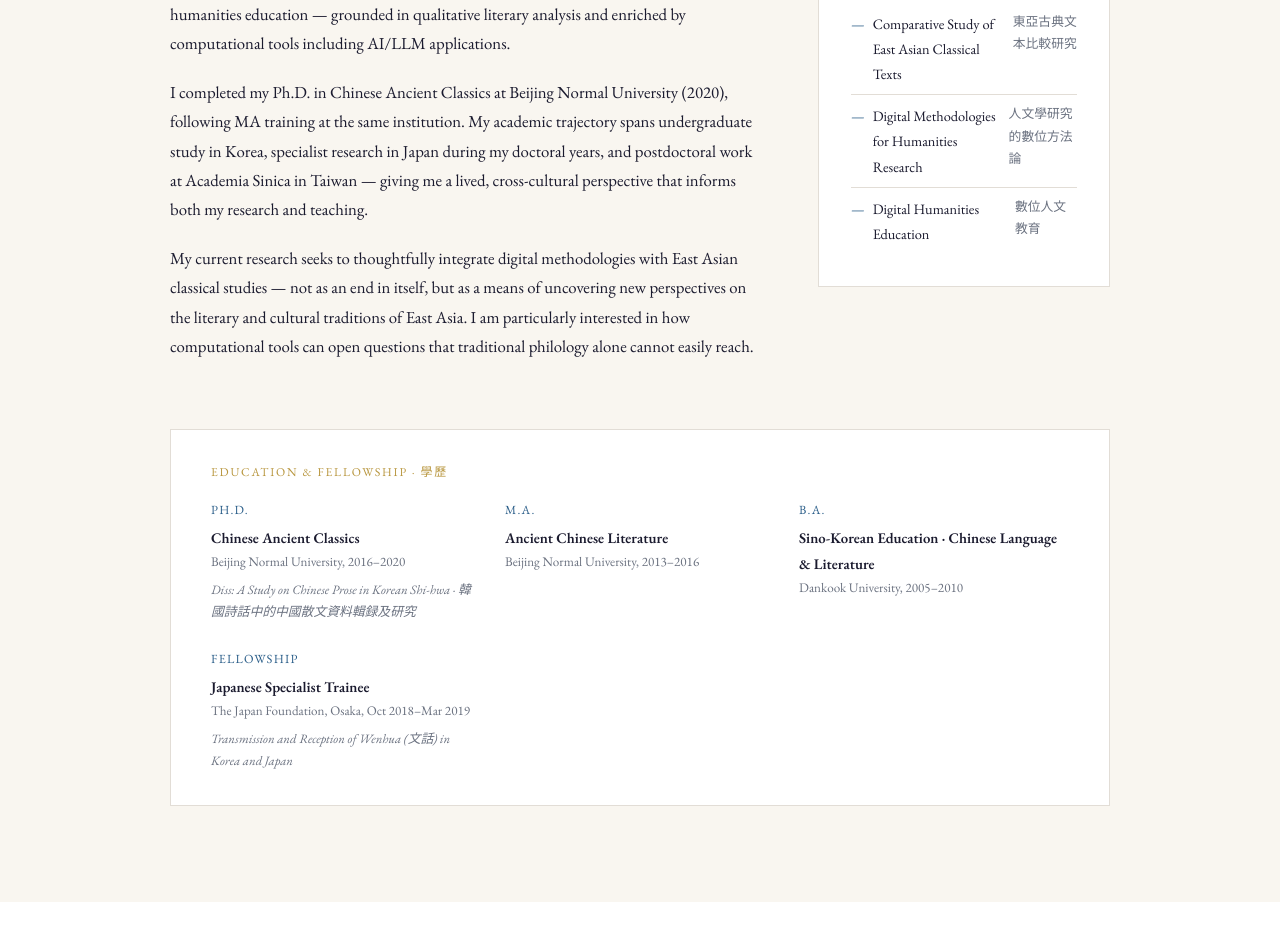
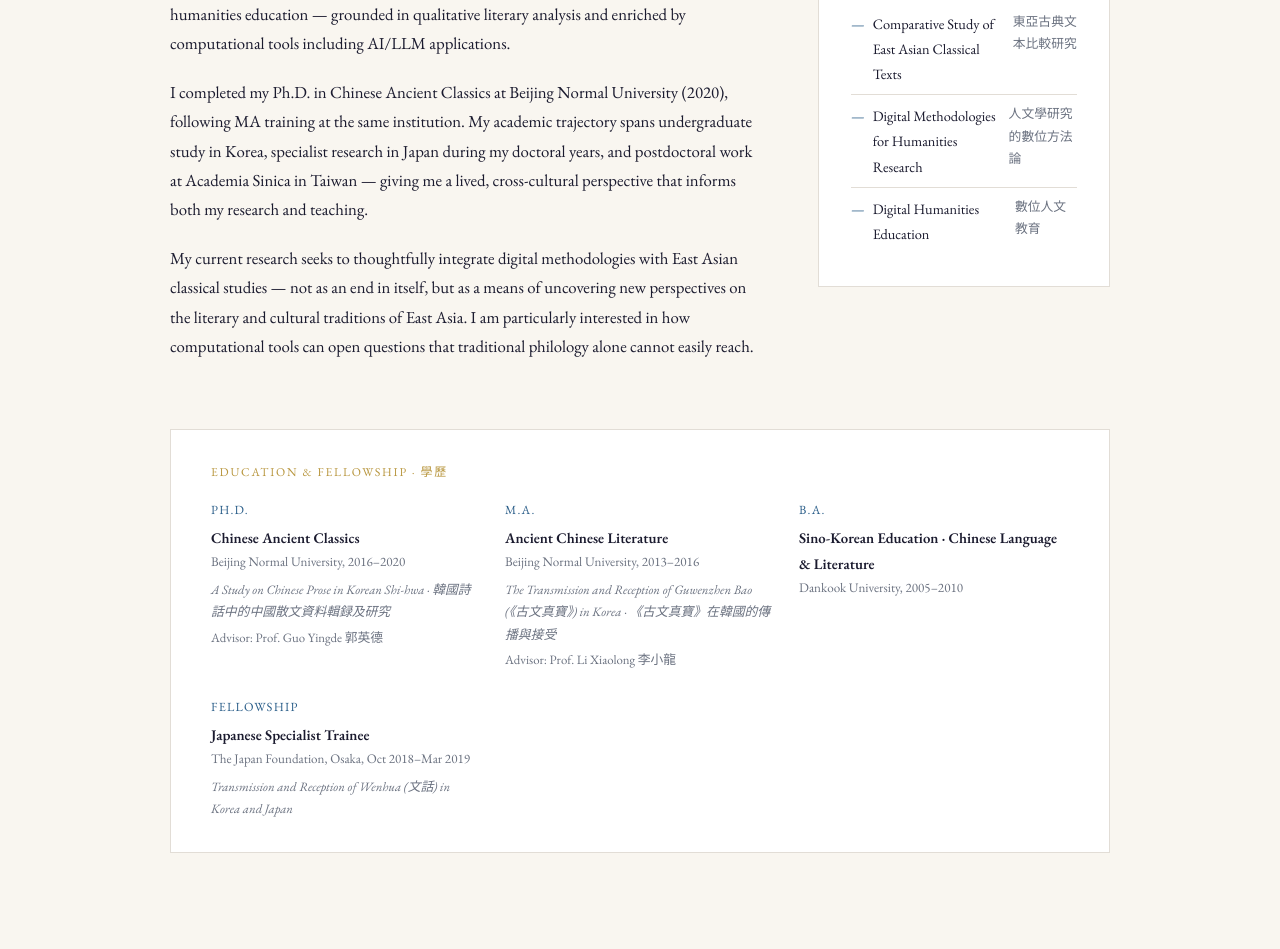
Before and after one commit to Jiyeon-Irenea-Choi/jiyeon-irenea-choi.github.io, a plain HTML site: page index.html in a window 1280 px wide. Shown: the part 1111-2060 px from the top of the page. Drawn offline with nearby package versions, Linux system fonts and the light colour scheme.

Commit message:
Update index.html

```diff
--- a/index.html
+++ b/index.html
@@ -110,7 +110,7 @@
     line-height: 1.1;
     color: var(--ink);
     margin-bottom: 0.3rem;
-    letter-spacing: 0.15em;
+    letter-spacing: 0.04em;
     text-transform: uppercase;
   }
 
@@ -585,12 +585,15 @@
         <p style="font-size:0.78rem; letter-spacing:0.1em; text-transform:uppercase; color:var(--accent); margin-bottom:0.3rem;">Ph.D.</p>
         <p style="font-size:0.92rem; color:var(--ink); font-weight:600;">Chinese Ancient Classics</p>
         <p style="font-size:0.82rem; color:var(--muted);">Beijing Normal University, 2016–2020</p>
-        <p style="font-size:0.8rem; color:var(--muted); font-style:italic; margin-top:0.3rem;">Diss: A Study on Chinese Prose in Korean Shi-hwa · 韓國詩話中的中國散文資料輯録及研究</p>
+        <p style="font-size:0.8rem; color:var(--muted); font-style:italic; margin-top:0.3rem;">A Study on Chinese Prose in Korean Shi-hwa · 韓國詩話中的中國散文資料輯録及研究</p>
+        <p style="font-size:0.8rem; color:var(--muted); margin-top:0.2rem;">Advisor: Prof. Guo Yingde 郭英德</p>
       </div>
       <div>
         <p style="font-size:0.78rem; letter-spacing:0.1em; text-transform:uppercase; color:var(--accent); margin-bottom:0.3rem;">M.A.</p>
         <p style="font-size:0.92rem; color:var(--ink); font-weight:600;">Ancient Chinese Literature</p>
         <p style="font-size:0.82rem; color:var(--muted);">Beijing Normal University, 2013–2016</p>
+        <p style="font-size:0.8rem; color:var(--muted); font-style:italic; margin-top:0.3rem;">The Transmission and Reception of Guwenzhen Bao (《古文真寶》) in Korea · 《古文真寶》在韓國的傳播與接受</p>
+        <p style="font-size:0.8rem; color:var(--muted); margin-top:0.2rem;">Advisor: Prof. Li Xiaolong 李小龍</p>
       </div>
       <div>
         <p style="font-size:0.78rem; letter-spacing:0.1em; text-transform:uppercase; color:var(--accent); margin-bottom:0.3rem;">B.A.</p>
```
